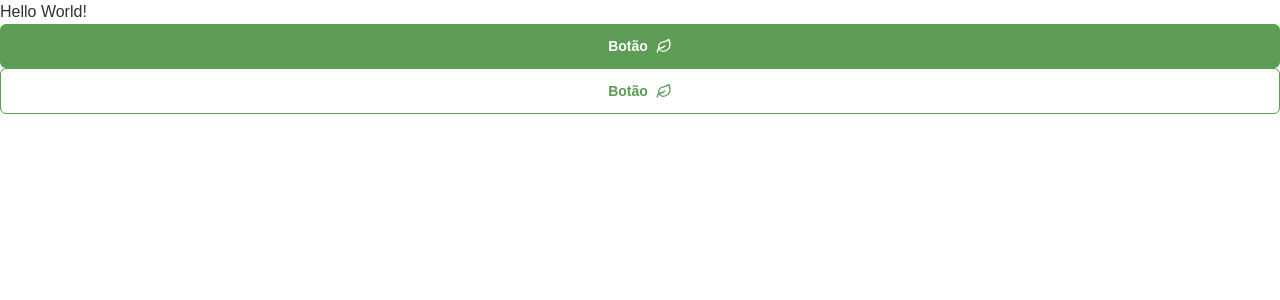
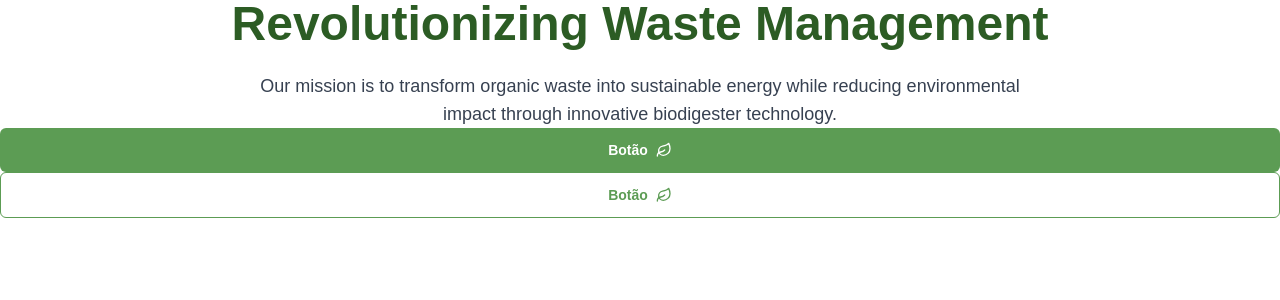
Before and after one commit to Lotus-Bio/lotus-frontend-2.0, a Next.js app: page / in a window 1280 px wide. Shown: the top 300 px of the page. Built offline with nearby package versions, Linux system fonts and the light colour scheme.

Commit message:
cria e utiliza os componentes `TitleSection` e `SubtitleSection`

```diff
--- a/src/app/page.js
+++ b/src/app/page.js
@@ -1,11 +1,17 @@
 "use client";
 import { Leaf } from "lucide-react";
 import Button from "@/ui/components/Button";
+import SubtitleSection from "@/ui/components/SubtitleSection";
+import TitleSection from "@/ui/components/TitleSection";
 
 export default function Home() {
   return (
     <main>
-      <div>Hello World!</div>
+      <TitleSection>Revolutionizing Waste Management</TitleSection>
+      <SubtitleSection>
+        Our mission is to transform organic waste into sustainable energy while
+        reducing environmental impact through innovative biodigester technology.
+      </SubtitleSection>
       <Button ghost={false}>
         Botão <Leaf />
       </Button>
--- /dev/null
+++ b/src/ui/components/SubtitleSection/index.jsx
@@ -0,0 +1,7 @@
+import { StyledSubtitleSection } from "./subtitleSection.style";
+
+const SubtitleSection = ({ children }) => {
+  return <StyledSubtitleSection>{children}</StyledSubtitleSection>;
+};
+
+export default SubtitleSection;
--- /dev/null
+++ b/src/ui/components/SubtitleSection/subtitleSection.style.js
@@ -0,0 +1,11 @@
+import styled from "styled-components";
+
+export const StyledSubtitleSection = styled.h3`
+  color: rgb(55, 65, 81);
+  font-size: 1.125rem;
+  line-height: 1.75rem;
+  max-width: 48rem;
+  margin: 0 auto;
+
+  text-align: center;
+`;
--- /dev/null
+++ b/src/ui/components/TitleSection/index.jsx
@@ -0,0 +1,7 @@
+import { StyledTitleSection } from "./titleSection.style";
+
+const TitleSection = ({ children }) => {
+  return <StyledTitleSection>{children}</StyledTitleSection>;
+};
+
+export default TitleSection;
--- /dev/null
+++ b/src/ui/components/TitleSection/titleSection.style.js
@@ -0,0 +1,11 @@
+import styled from "styled-components";
+
+export const StyledTitleSection = styled.h2`
+  color: rgb(44, 92, 36);
+  font-size: 3rem;
+  font-weight: 700;
+  line-height: 1;
+  margin-bottom: 1.5rem;
+
+  text-align: center;
+`;
```
